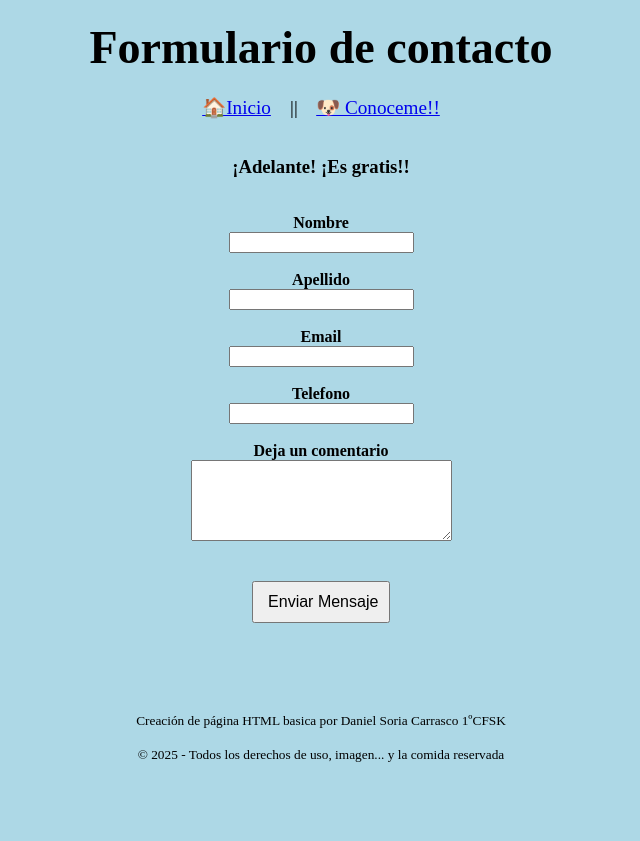
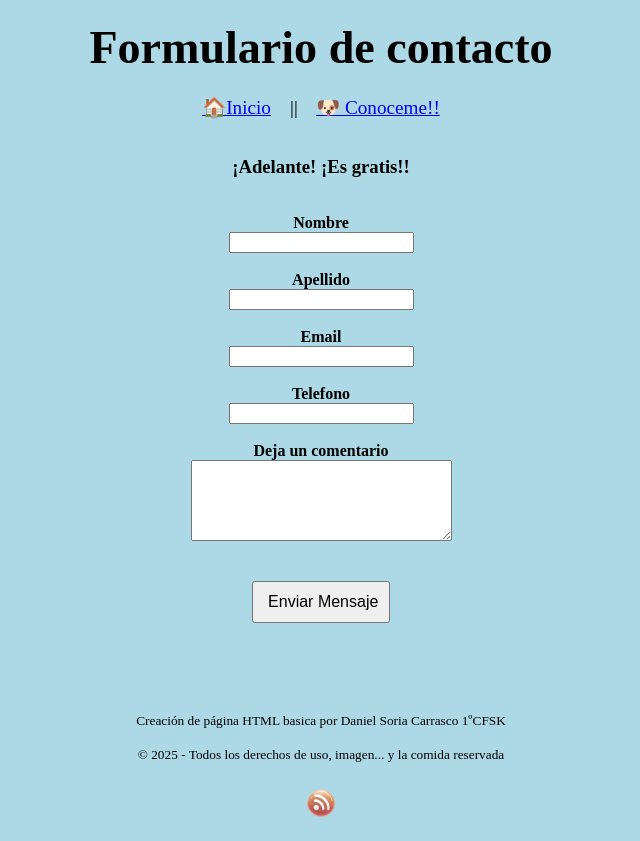
Before and after one commit to BDBeyF/PabloPresentacionHTML, a plain HTML site: page contact.html in a window 1280 px wide. Shown: the whole page, without its empty margins (319-959 px from the left). Before the commit the page ends 800 px from the top, so only its background shows below. Drawn offline with Linux system fonts and the light colour scheme.

Commit message:
Update contact.html

```diff
--- a/contact.html
+++ b/contact.html
@@ -70,6 +70,7 @@
     <br/> <br/>
     <p><small>Creación de página HTML basica por Daniel Soria Carrasco 1ºCFSK </small></p>
     <p><small>© 2025 - Todos los derechos de uso, imagen... y la comida reservada </small></p>
+     <a href="RSS.xml"><img src="multimedia/img/rss_icon.png" alt="RSS" width="50" height="50"></a>
   </footer>
 </center>
 </body>
```
